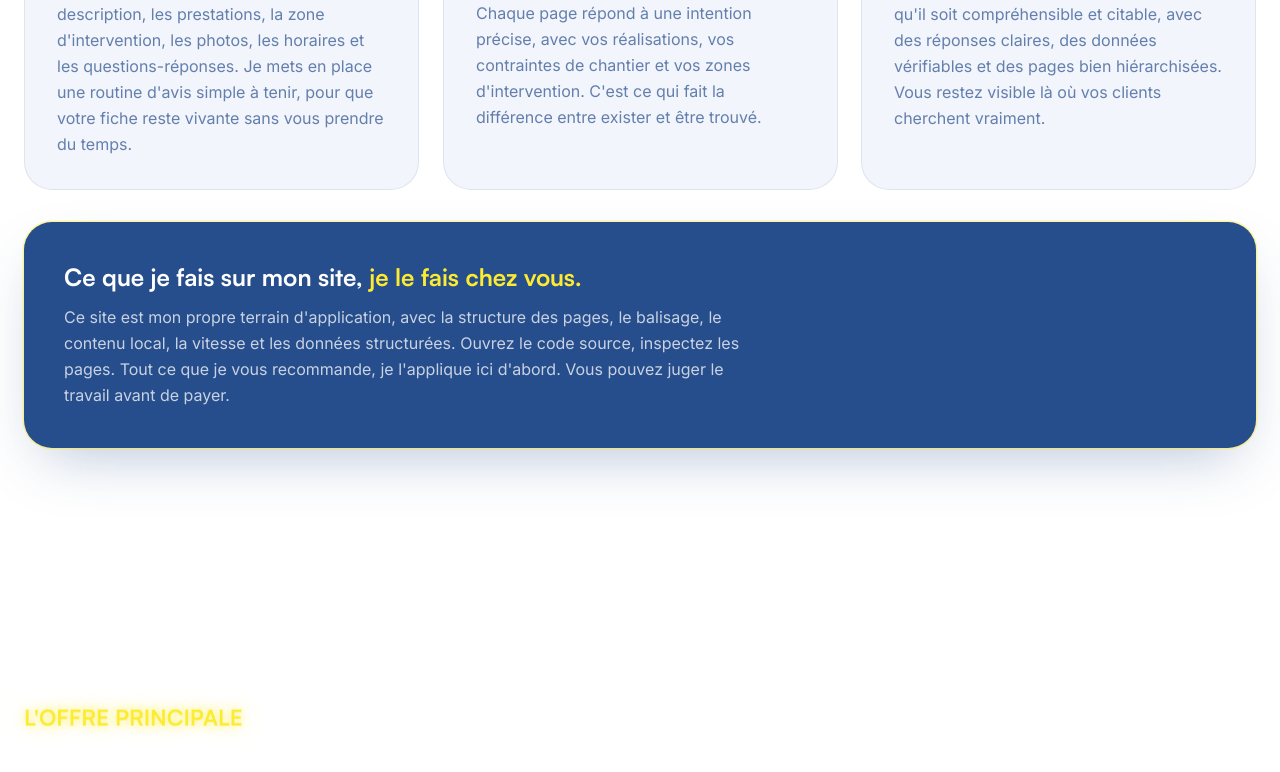
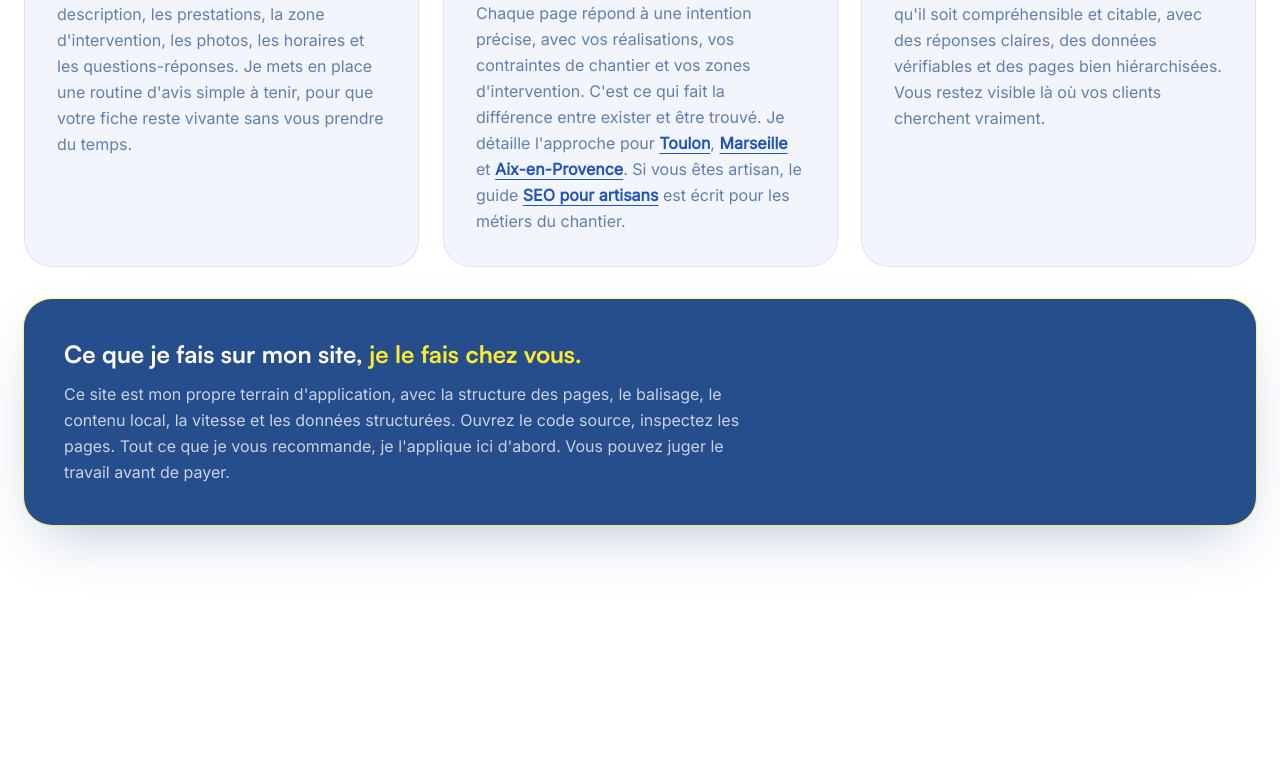
Before and after one commit to giga8383/laeti-seo, a Next.js app: page / in a window 1280 px wide. Shown: the part 2400-3172 px from the top of the page. Built offline with nearby package versions, Linux system fonts and the light colour scheme; no server answers.

Commit message:
Maillage interne : liens de l'accueil vers les pages villes et /seo-pour-artisans
Co-Authored-By: Claude Sonnet 5.5 <noreply@anthropic.com>

```diff
--- a/src/components/About.tsx
+++ b/src/components/About.tsx
@@ -1,4 +1,5 @@
 import Image from 'next/image';
+import Link from 'next/link';
 import ScrollReveal from './ScrollReveal';
 import { inter } from '@/lib/fonts';
 
@@ -191,7 +192,10 @@ export default function About() {
                   maxWidth: '56ch',
                 }}
               >
-                {"Je m'appelle Laetitia Laghezza. Je suis consultante SEO local indépendante, installée en Provence-Alpes-Côte d'Azur, entre Aix-Marseille et Toulon. J'interviens aussi partout en France, à distance, avec la même méthode."}
+                Je m&apos;appelle Laetitia Laghezza. Je suis consultante SEO local indépendante, installée en Provence-Alpes-Côte d&apos;Azur, entre{' '}
+                <Link href="/consultant-seo-aix-en-provence" className="font-semibold text-[#2355b6] underline underline-offset-4">Aix-en-Provence</Link>,{' '}
+                <Link href="/consultant-seo-marseille" className="font-semibold text-[#2355b6] underline underline-offset-4">Marseille</Link> et{' '}
+                <Link href="/consultant-seo-toulon" className="font-semibold text-[#2355b6] underline underline-offset-4">Toulon</Link>. J&apos;interviens aussi partout en France, à distance, avec la même méthode.
               </p>
             </ScrollReveal>
 
--- a/src/components/Pillars.tsx
+++ b/src/components/Pillars.tsx
@@ -1,14 +1,28 @@
+import type { ReactNode } from 'react';
+import Link from 'next/link';
 import ScrollReveal from './ScrollReveal';
 import { inter } from '@/lib/fonts';
 
-const pillars = [
+const linkClass = 'font-semibold text-[#2355b6] underline underline-offset-4';
+
+const pillars: { title: string; text: ReactNode }[] = [
   {
     title: 'Votre fiche Google Business Profile',
     text: "C'est la première chose que vos clients voient, avant même votre site. Je reprends la fiche de A à Z, avec les catégories, la description, les prestations, la zone d'intervention, les photos, les horaires et les questions-réponses. Je mets en place une routine d'avis simple à tenir, pour que votre fiche reste vivante sans vous prendre du temps.",
   },
   {
     title: 'Vos pages locales',
-    text: "Une page par ville et par métier, avec le vocabulaire de vos clients, par exemple « rénovation de cuisine à Toulon » ou « menuisier sur mesure à Marseille ». Chaque page répond à une intention précise, avec vos réalisations, vos contraintes de chantier et vos zones d'intervention. C'est ce qui fait la différence entre exister et être trouvé.",
+    text: (
+      <>
+        Une page par ville et par métier, avec le vocabulaire de vos clients, par exemple « rénovation de cuisine à Toulon » ou
+        « menuisier sur mesure à Marseille ». Chaque page répond à une intention précise, avec vos réalisations, vos contraintes de
+        chantier et vos zones d&apos;intervention. C&apos;est ce qui fait la différence entre exister et être trouvé. Je détaille
+        l&apos;approche pour <Link href="/consultant-seo-toulon" className={linkClass}>Toulon</Link>,{' '}
+        <Link href="/consultant-seo-marseille" className={linkClass}>Marseille</Link> et{' '}
+        <Link href="/consultant-seo-aix-en-provence" className={linkClass}>Aix-en-Provence</Link>. Si vous êtes artisan, le guide{' '}
+        <Link href="/seo-pour-artisans" className={linkClass}>SEO pour artisans</Link> est écrit pour les métiers du chantier.
+      </>
+    ),
   },
   {
     title: 'Contenu et visibilité dans les réponses IA',
```
